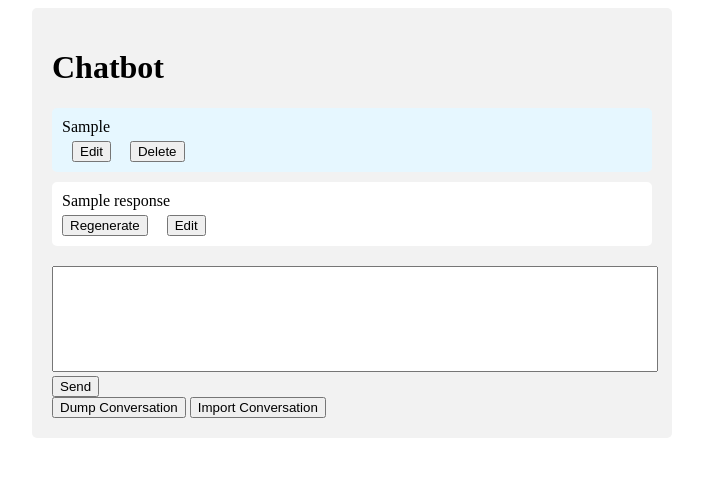
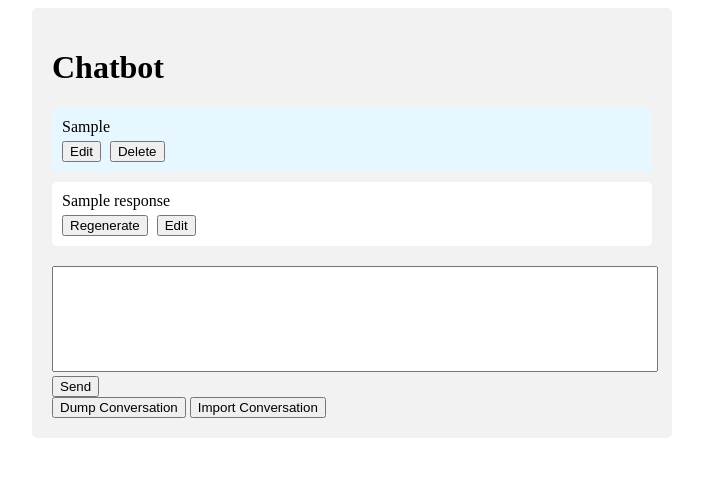
Before and after one commit to ryao/gemini-chat, a Flask app: template templates/index.html in a window 1280 px wide. Shown: the top 477 px of the page, without its empty margins (288-991 px from the left). Run offline with Flask 3, Linux system fonts and the light colour scheme; the template is opened without the code that fills it: most values are stand-ins (such as "Sample title", 1, 10 or a date in 2020).

Commit message:
Remove margins from edit button and delete button.
Signed-off-by: Richard Yao <richard.yao@alumni.stonybrook.edu>

```diff
--- a/templates/index.html
+++ b/templates/index.html
@@ -22,9 +22,6 @@
             padding: 10px;
             margin-bottom: 10px;
             border-radius: 5px;
-        }
-        .edit-btn, .delete-btn {
-            margin-left: 10px;
         }
         .chat-form {
             margin-top: 20px;
```
